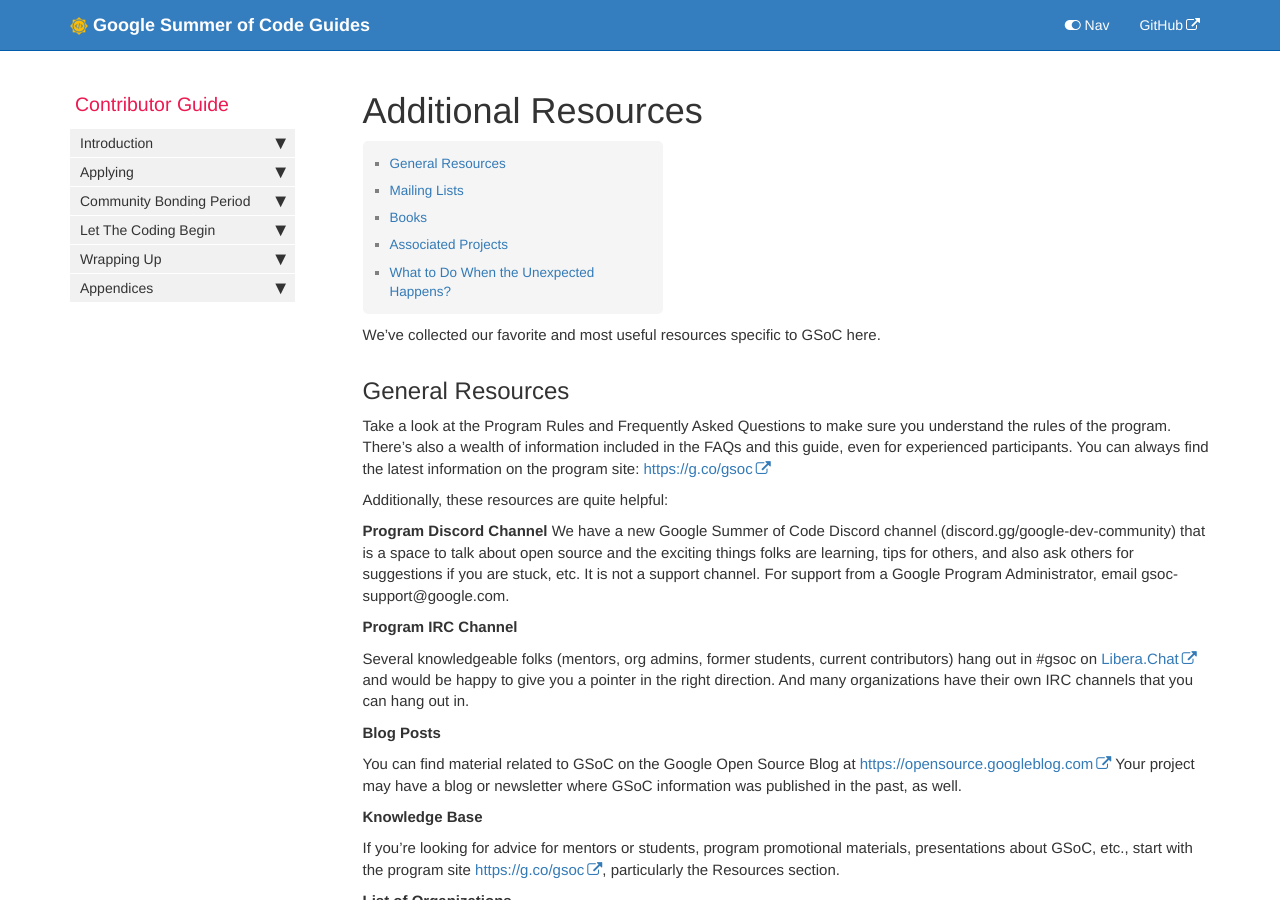
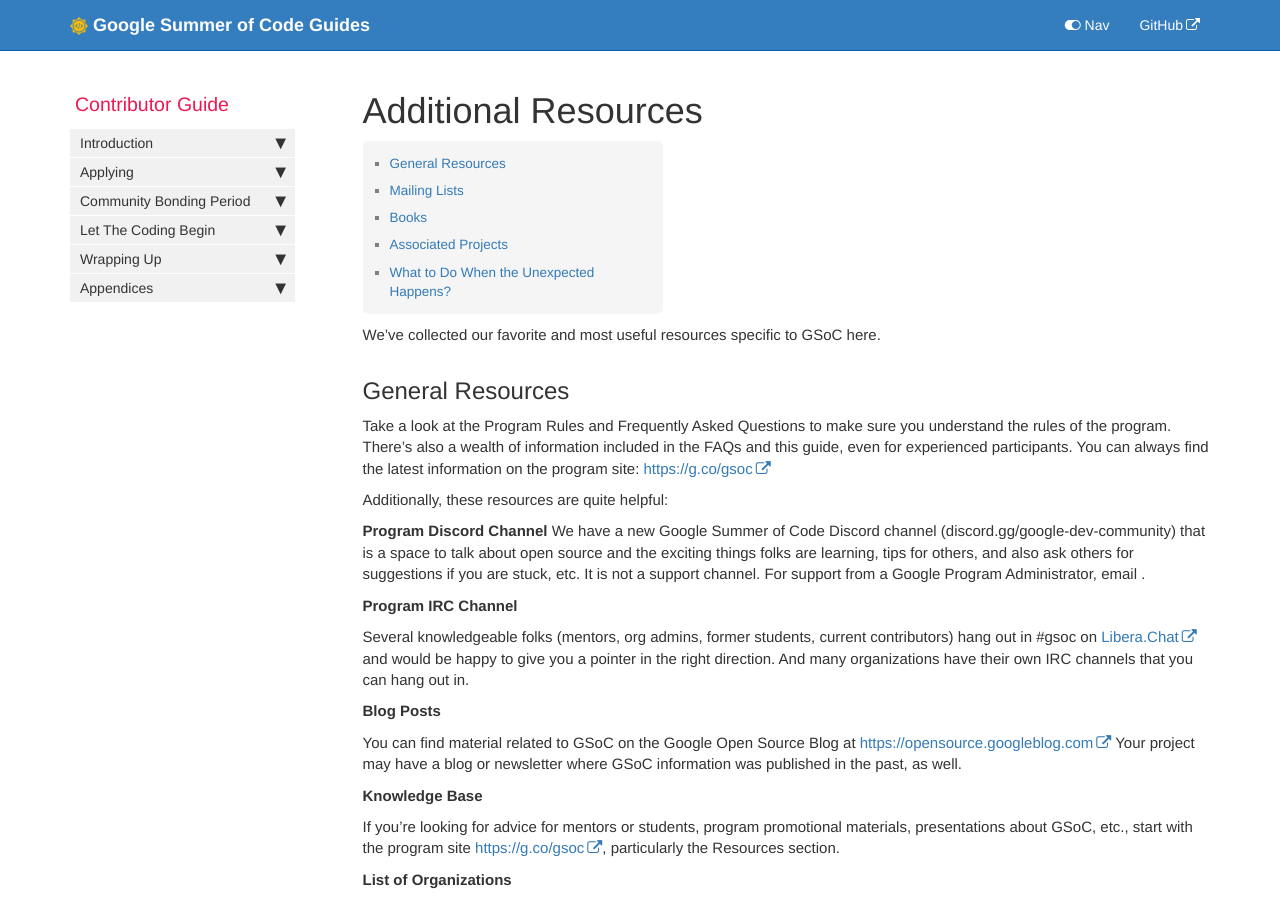
Before and after one commit to google/gsocguides, a Jekyll site: the page built from pages/student/20-additional_resources.md, in a window 1280 px wide and 900 px high. Built offline with Jekyll 4.4.1, drawn with Linux system fonts in a browser that asks for light colours.

Commit message:
fix new markdownlint error around email addresses

```diff
--- a/pages/student/20-additional_resources.md
+++ b/pages/student/20-additional_resources.md
@@ -15,7 +15,7 @@ Take a look at the Program Rules and Frequently Asked Questions to make sure you
 Additionally, these resources are quite helpful:
 
 **Program Discord Channel**
-We have a new Google Summer of Code Discord channel (discord.gg/google-dev-community) that is a space to talk about open source and the exciting things folks are learning, tips for others, and also ask others for suggestions if you are stuck, etc. It is not a support channel. For support from a Google Program Administrator, email gsoc-support@google.com.
+We have a new Google Summer of Code Discord channel (discord.gg/google-dev-community) that is a space to talk about open source and the exciting things folks are learning, tips for others, and also ask others for suggestions if you are stuck, etc. It is not a support channel. For support from a Google Program Administrator, email <gsoc-support.com>.
 
 **Program IRC Channel**
 
```
Also changed, not shown: pages/mentor/07-best_practices.md (+1 -1 lines), pages/mentor/25-about_this_manual.md (+1 -1 lines), pages/mentor/28-additional_resources.md (+1 -1 lines), pages/student/18-about_this_manual.md (+1 -1 lines).
